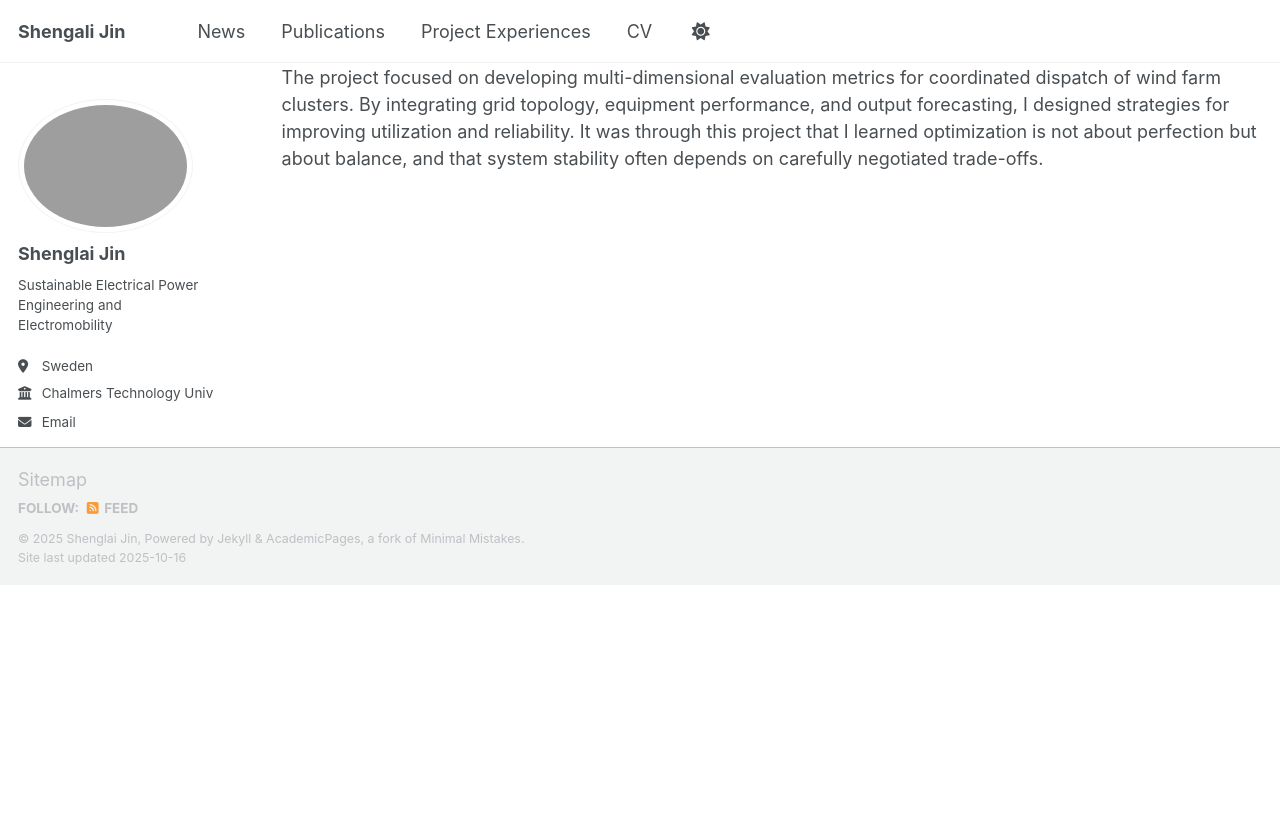
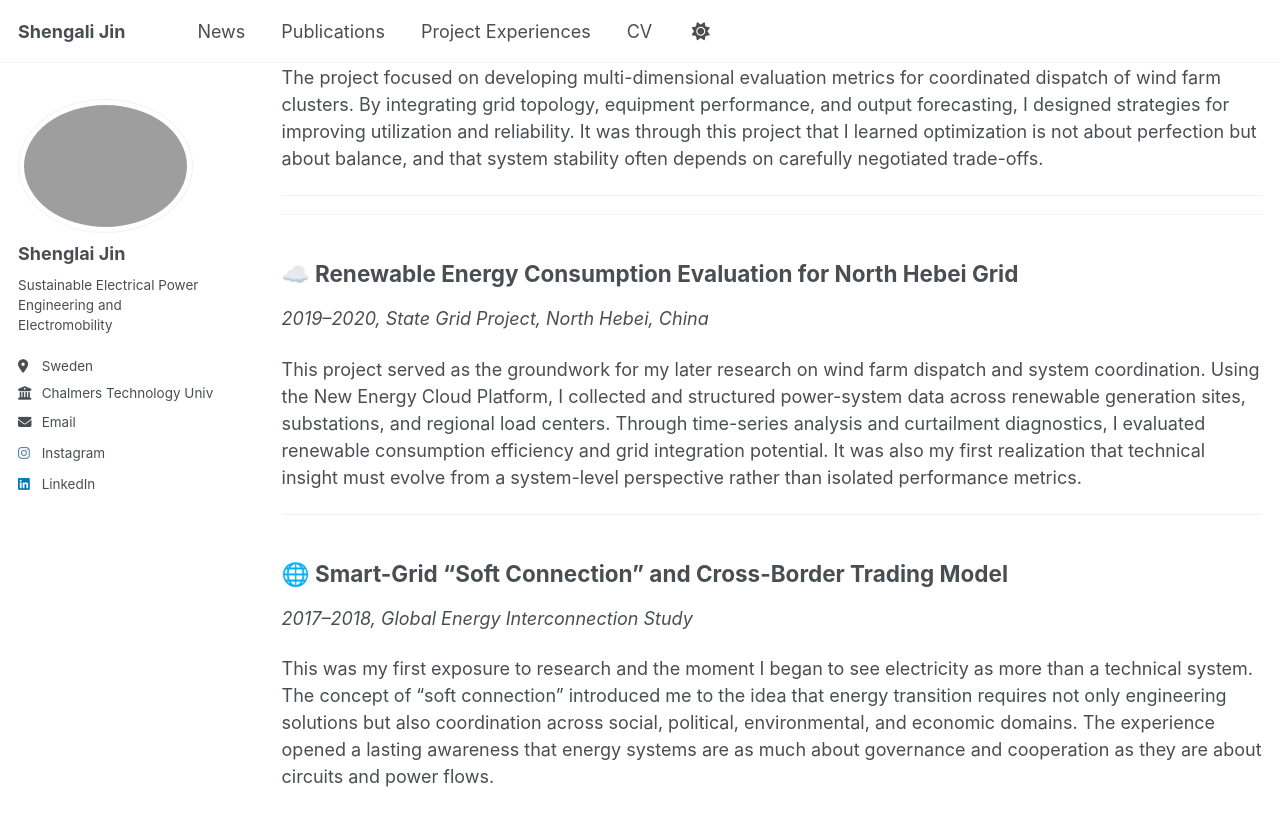
Before and after one commit to shenglaijin1999/shenglaijin1999.github.io, a Jekyll site: the page built from _pages/projects.md, in a window 1280 px wide and 900 px high, scrolled down 1853 px. Shown: the top 826 px of the window. Built offline with Jekyll 4.4.1, drawn with Linux system fonts in a browser that asks for light colours; a script that is not in the unit is left out; before the commit the page ends 2438 px from its top, so only the background shows below that.

Commit message:
Update projects.md

```diff
--- a/_pages/projects.md
+++ b/_pages/projects.md
@@ -48,3 +48,19 @@ This undergraduate research project involved analyzing EEG signals to extract SS
 *2020, Beijing Jiaotong University*
 
 The project focused on developing multi-dimensional evaluation metrics for coordinated dispatch of wind farm clusters. By integrating grid topology, equipment performance, and output forecasting, I designed strategies for improving utilization and reliability. It was through this project that I learned optimization is not about perfection but about balance, and that system stability often depends on carefully negotiated trade-offs.
+
+---
+
+---
+
+## ☁️ Renewable Energy Consumption Evaluation for North Hebei Grid
+*2019–2020, State Grid Project, North Hebei, China*
+
+This project served as the groundwork for my later research on wind farm dispatch and system coordination. Using the New Energy Cloud Platform, I collected and structured power-system data across renewable generation sites, substations, and regional load centers. Through time-series analysis and curtailment diagnostics, I evaluated renewable consumption efficiency and grid integration potential. It was also my first realization that technical insight must evolve from a system-level perspective rather than isolated performance metrics.
+
+---
+
+## 🌐 Smart-Grid “Soft Connection” and Cross-Border Trading Model
+*2017–2018, Global Energy Interconnection Study*
+
+This was my first exposure to research and the moment I began to see electricity as more than a technical system. The concept of “soft connection” introduced me to the idea that energy transition requires not only engineering solutions but also coordination across social, political, environmental, and economic domains. The experience opened a lasting awareness that energy systems are as much about governance and cooperation as they are about circuits and power flows.
```
